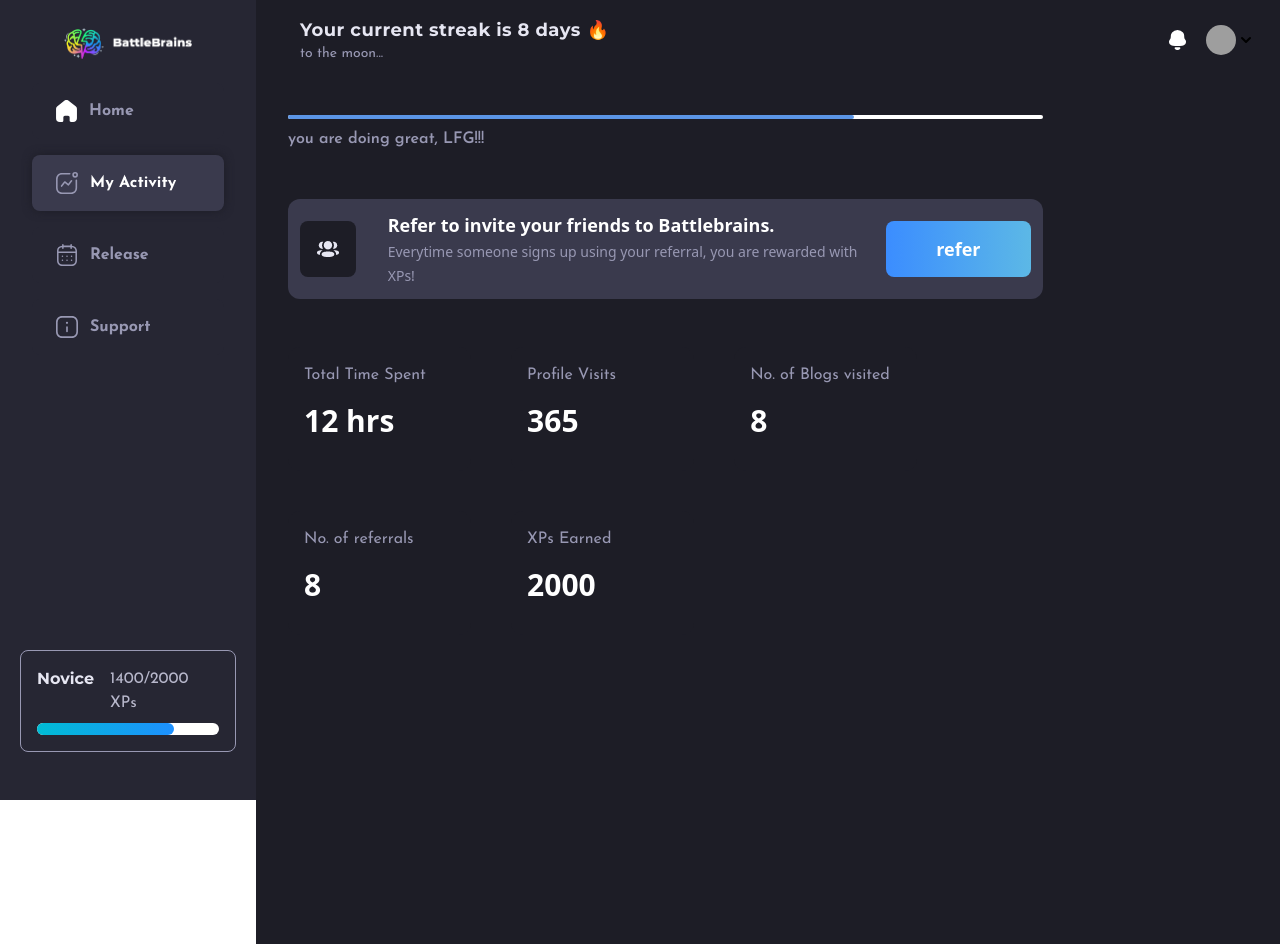
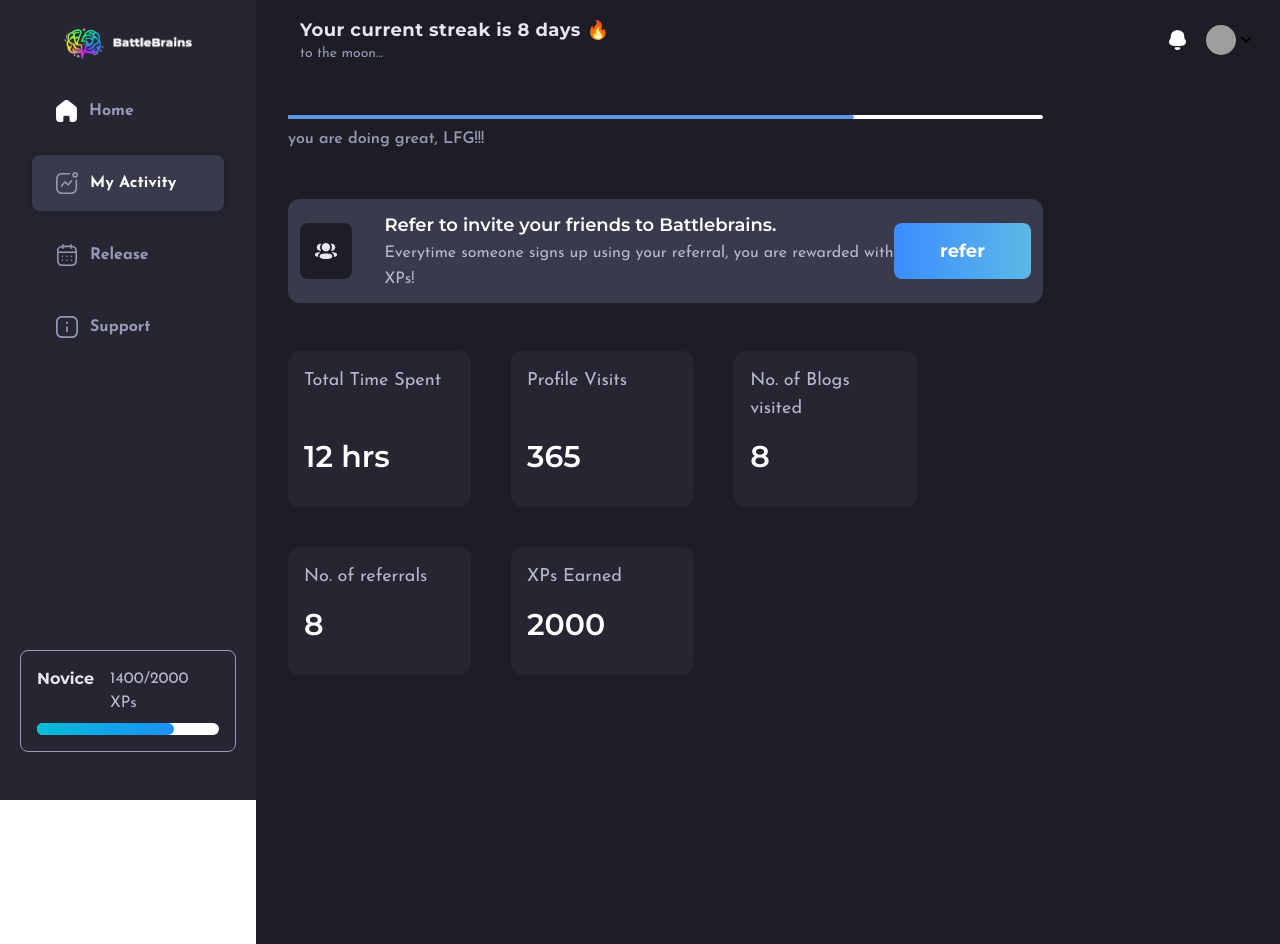
Before and after one commit to pranavvdesai/BattleBrains-frontend, a Nuxt app: page /analytics in a window 1280 px wide. Built offline with nearby package versions, Linux system fonts and the light colour scheme; grey boxes are pictures that could not be loaded.

Commit message:
CSS changes on Analytics page.

```diff
--- a/assets/css/tailwind.css
+++ b/assets/css/tailwind.css
@@ -105,10 +105,10 @@
   }
   .grid-title{
     @apply
-    text-dark-500 font-josefin
+    text-dark-600 font-josefin text-lg
   }
   .grid-value{
     @apply
-    text-white xs:text-xl sm:text-3xl font-semibold sm:my-4 xs:my-2
+    text-white font-mont xs:text-xl sm:text-3xl font-semibold sm:my-4 xs:my-2
   }
 }
--- a/components/Analyticscard.vue
+++ b/components/Analyticscard.vue
@@ -1,5 +1,5 @@
 <template>
-  <div class="grid-element">
+  <div class="grid-element bg-dark-300">
     <p class="grid-title">{{ title }}</p>
     <p class="grid-value">{{ value }}</p>
   </div>
--- a/components/Referral.vue
+++ b/components/Referral.vue
@@ -29,29 +29,21 @@
         <img src="@/assets/images/friends.png" alt="friends" />
       </div>
       <div class="refer">
-        <p class="text-lg font-semibold text-white">
+        <p class="text-lg font-semibold font-mont text-white">
           {{ title }}
         </p>
-        <span class="text-sm text-dark-500">{{ description }}</span>
+        <span class="text-md text-dark-600 font-josefin">{{ description }}</span>
       </div>
     </div>
     <button
       class="
         md:mt-0
         xs:mt-12 xs:w-1/3
-        text-center text-lg
         h-14
         md:w-1/5
         rounded-lg
-        bg-blue-200
-        border-solid
-        text-white
-        font-bold
-        border-dark-500
-        bg-gradient-to-r
-        from-blue-100
-        to-blue-200
-        hover:bg-green-700
+        text-white font-bold font-mont text-center text-lg
+        bg-gradient-to-r from-blue-100 to-blue-200
       "
     >
       refer
```
Also changed, not shown: pages/analytics.vue (line endings or trailing spaces).
